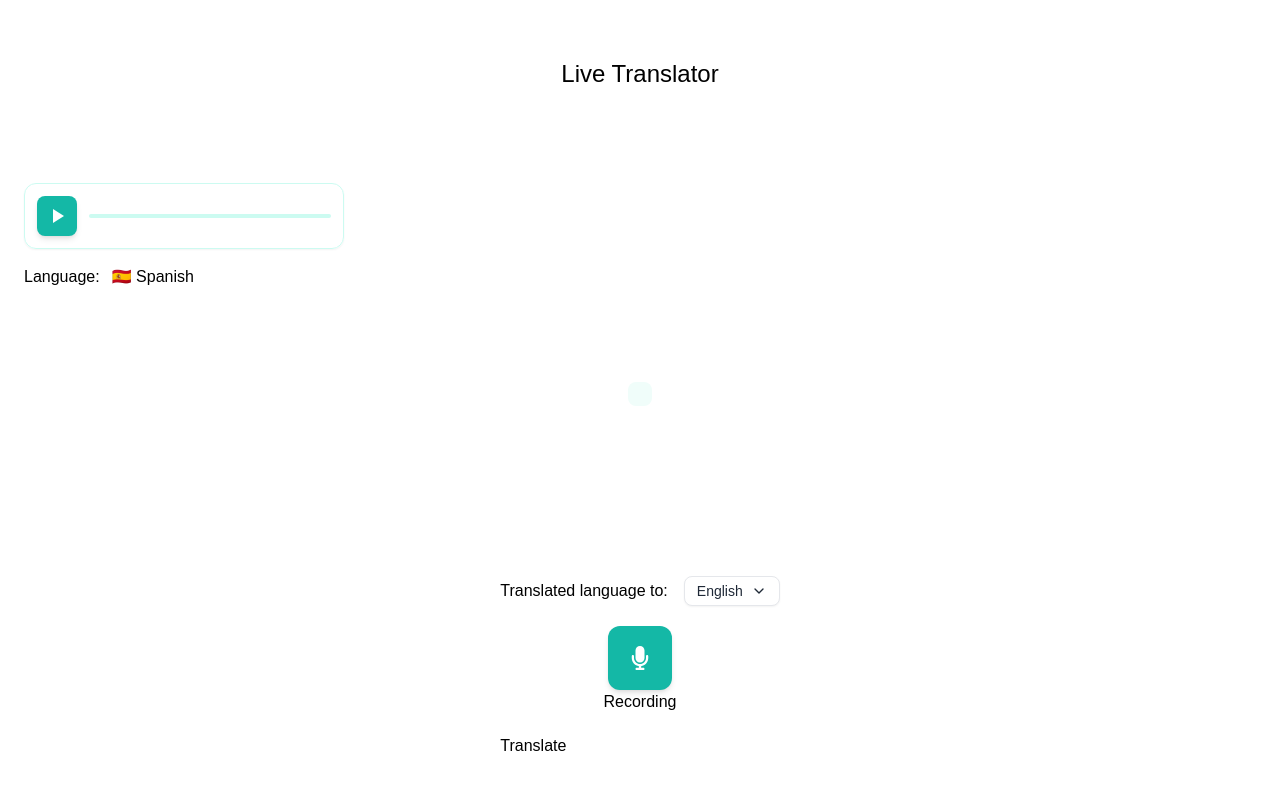
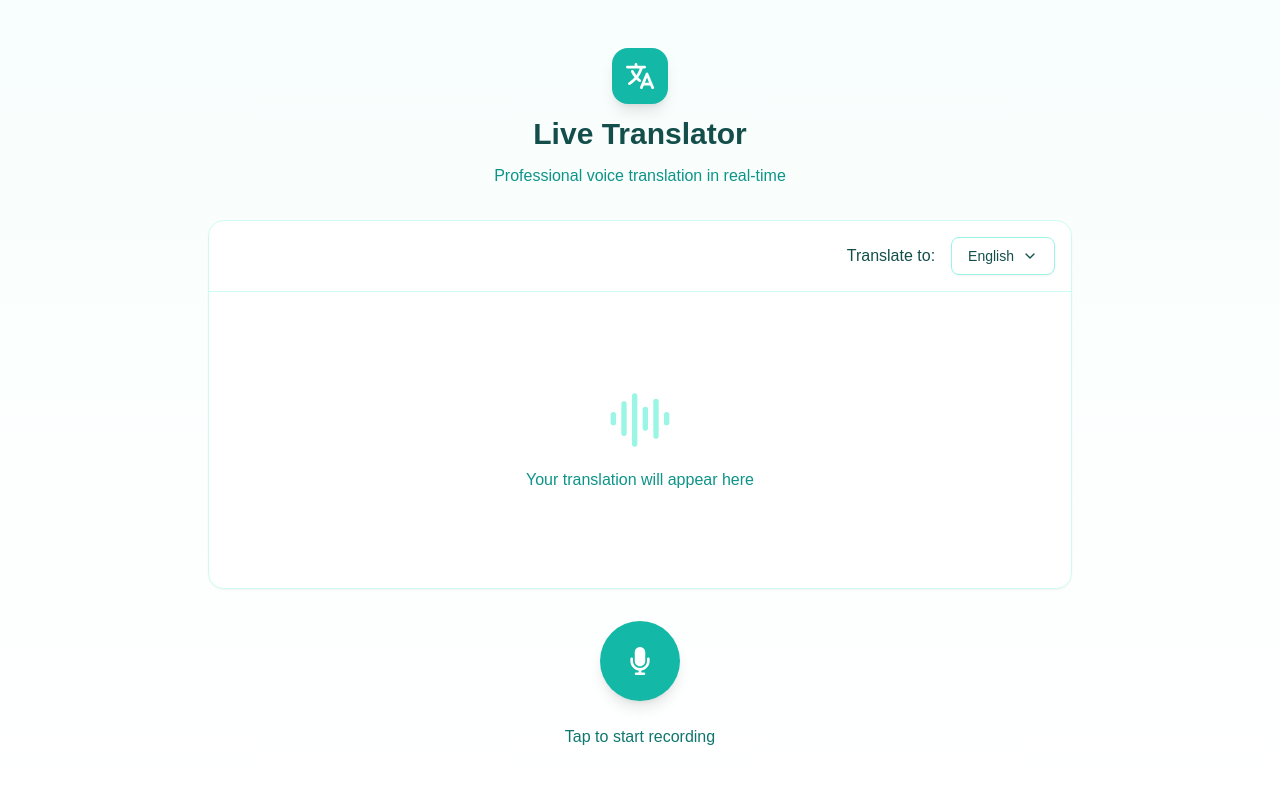
Before and after one commit to REDEFINE-AI/TRAVELBUDDY-HACKATLY, a Next.js app in the folder client/: page /translator/tool in a window 1280 px wide. Shown: the top 790 px of the page. Built offline with nearby package versions, Linux system fonts and the light colour scheme; a web font is replaced by a local one.

Commit message:
Updated translation page design

```diff
--- a/client/app/translator/tool/page.tsx
+++ b/client/app/translator/tool/page.tsx
@@ -2,11 +2,14 @@
 
 import useAudioRecorder from '@/hooks/audio-player';
 import axios from 'axios';
-import { motion } from 'framer-motion';
+import { motion, AnimatePresence } from 'framer-motion';
 import { useState } from 'react';
-import { FaCircle } from 'react-icons/fa';
+import { FaCircle, FaRegCopy } from 'react-icons/fa';
 import { FaKeyboard, FaMicrophone } from 'react-icons/fa6';
 import { MdPause, MdPlayArrow } from 'react-icons/md';
+import { IoLanguage } from "react-icons/io5";
+import { FaWaveSquare } from "react-icons/fa";
+import { LuAudioLines } from "react-icons/lu";
 
 interface AudioPlayerProps {
   isPlaying: boolean;
@@ -106,72 +109,187 @@ export default function TranslatorTool() {
   }
 
   return (
-    <section className="w-full h-screen bg-white px-4 pt-4 grid place-items-center text-black">
-      <h1 className="text-2xl">Live Translator</h1>
-      {audioFile.blob && <p>Audio file: {audioFile.blob.size} bytes</p>}
-      {audioError && <p className="text-red-500">{audioError}</p>}
-      <div
-        id="audio_player"
-        className="w-full flex gap-4 flex-col  rounded-md p-2  items-start justify-between"
-      >
-        <AudioPlayer isPlaying={isPlaying} onToggle={() => console.log('playing')} />
+    <section className="w-full min-h-screen bg-white">
+      <div className="absolute inset-0 bg-gradient-to-b from-teal-50/50 to-white" />
 
-        <div className="flex items-center gap-3">
-          <p>Language:</p>
-          <span>🇪🇸 Spanish</span>
-        </div>
-      </div>
-      <div className="flex flex-col gap-5">
-        <div id="translated_language" className="p-3 bg-teal-50 rounded-lg">
-          <p>{data?.translation}</p>
-        </div>
-      </div>
-      <div>{error}</div>
-      <div className="space-y-5">
-        <div className="flex items-center justify-center gap-4">
-          <h3>Translated language to:</h3>
-          <Dropdown text={languages[0].name} options={languages} onSelect={setLanguage} />
-        </div>
+      <div className="relative max-w-4xl mx-auto px-4 py-12 space-y-8">
+        {/* Header with animation */}
+        <motion.div
+          initial={{ opacity: 0, y: 20 }}
+          animate={{ opacity: 1, y: 0 }}
+          className="text-center space-y-3"
+        >
+          <div className="flex justify-center">
+            <motion.div
+              whileHover={{ scale: 1.05 }}
+              className="bg-teal-500 p-3 rounded-2xl shadow-lg"
+            >
+              <IoLanguage className="w-8 h-8 text-white" />
+            </motion.div>
+          </div>
+          <h1 className="text-3xl font-bold text-teal-900">Live Translator</h1>
+          <p className="text-teal-600">Professional voice translation in real-time</p>
+        </motion.div>
 
-        {isRecording ? (
-          <div className="flex items-center justify-center flex-col">
-            <button
-              type="button"
-              onClick={() => stopRecording()}
-              className="h-16 w-16 rounded-xl bg-red-500 flex items-center justify-center text-white shadow-md"
+        {/* Translation Result Card */}
+        <motion.div
+          initial={{ opacity: 0, y: 20 }}
+          animate={{ opacity: 1, y: 0 }}
+          transition={{ delay: 0.2 }}
+          className="bg-white/90 backdrop-blur-sm rounded-2xl shadow-sm border border-teal-100 overflow-hidden"
+        >
+          {/* Language Selection - Integrated into card header */}
+          <div className="border-b border-teal-100 p-4">
+            <div className="flex items-center justify-end gap-4">
+              <h3 className="text-teal-900 font-medium">Translate to:</h3>
+              <Dropdown text={languages[0].name} options={languages} onSelect={setLanguage} />
+            </div>
+          </div>
+
+          <div className="p-8">
+            <AnimatePresence mode="wait">
+              {loading ? (
+                <motion.div
+                  key="loading"
+                  initial={{ opacity: 0 }}
+                  animate={{ opacity: 1 }}
+                  exit={{ opacity: 0 }}
+                  className="flex flex-col items-center gap-4 py-12"
+                >
+                  <LuAudioLines className="w-12 h-12 text-teal-500 animate-pulse" />
+                  <p className="text-teal-600">Processing audio...</p>
+                </motion.div>
+              ) : data?.translation ? (
+                <motion.div
+                  key="result"
+                  initial={{ opacity: 0 }}
+                  animate={{ opacity: 1 }}
+                  exit={{ opacity: 0 }}
+                  className="space-y-6"
+                >
+                  <div className="flex items-start justify-between">
+                    <p className="text-xl text-teal-900 leading-relaxed flex-1">{data.translation}</p>
+                    <motion.button
+                      whileHover={{ scale: 1.1 }}
+                      whileTap={{ scale: 0.95 }}
+                      className="p-2 text-teal-500 hover:text-teal-600"
+                      onClick={() => navigator.clipboard.writeText(data.translation)}
+                    >
+                      <FaRegCopy size={20} />
+                    </motion.button>
+                  </div>
+
+                  {/* Dynamic Audio Waveform */}
+                  <div className="flex items-center justify-center h-16 gap-1">
+                    {[...Array(32)].map((_, i) => (
+                      <motion.div
+                        key={i}
+                        animate={{
+                          height: isPlaying ? `${Math.random() * 100}%` : "20%"
+                        }}
+                        transition={{
+                          duration: 0.5,
+                          repeat: isPlaying ? Infinity : 0,
+                          repeatType: "reverse"
+                        }}
+                        className="w-1.5 bg-teal-500/80 rounded-full"
+                      />
+                    ))}
+                  </div>
+
+                  <AudioPlayer isPlaying={isPlaying} onToggle={() => setIsPlaying(!isPlaying)} />
+                </motion.div>
+              ) : (
+                <motion.div
+                  key="empty"
+                  initial={{ opacity: 0 }}
+                  animate={{ opacity: 1 }}
+                  exit={{ opacity: 0 }}
+                  className="text-center py-16 space-y-4"
+                >
+                  <LuAudioLines className="w-16 h-16 text-teal-200 mx-auto" />
+                  <p className="text-teal-600">Your translation will appear here</p>
+                </motion.div>
+              )}
+            </AnimatePresence>
+          </div>
+        </motion.div>
+
+        {/* Recording Controls */}
+        <motion.div
+          initial={{ opacity: 0, y: 20 }}
+          animate={{ opacity: 1, y: 0 }}
+          transition={{ delay: 0.3 }}
+          className="flex flex-col items-center gap-6"
+        >
+          <div className="relative">
+            <AnimatePresence>
+              {isRecording && (
+                <motion.div
+                  initial={{ scale: 0.8, opacity: 0 }}
+                  animate={{ scale: 1, opacity: 1 }}
+                  exit={{ scale: 0.8, opacity: 0 }}
+                  className="absolute -inset-4 bg-teal-100 rounded-full"
+                  style={{ zIndex: -1 }}
+                />
+              )}
+            </AnimatePresence>
+            <motion.button
+              whileHover={{ scale: 1.05 }}
+              whileTap={{ scale: 0.95 }}
+              onClick={() => isRecording ? stopRecording() : startRecording()}
+              className={`h-20 w-20 rounded-full flex items-center justify-center text-white shadow-lg ${
+                isRecording ? 'bg-red-500' : 'bg-teal-500'
+              }`}
             >
-              <FaCircle size={24} />
-            </button>
-            <p className="text-center">Speak</p>
+              {isRecording ? <FaCircle size={28} /> : <FaMicrophone size={28} />}
+            </motion.button>
           </div>
-        ) : (
-          <div className="flex items-center justify-center flex-col">
-            <button
-              type="button"
-              onClick={() => startRecording()}
-              className="h-16 w-16 rounded-xl bg-teal-500 flex items-center justify-center text-white shadow-md"
+
+          <motion.p
+            animate={{ opacity: 1 }}
+            className="text-teal-700 font-medium"
+          >
+            {isRecording ? 'Tap to stop recording' : 'Tap to start recording'}
+          </motion.p>
+
+          <AnimatePresence>
+            {audioFile.blob && (
+              <motion.button
+                initial={{ opacity: 0, y: 10 }}
+                animate={{ opacity: 1, y: 0 }}
+                exit={{ opacity: 0, y: 10 }}
+                whileHover={{ scale: 1.05 }}
+                whileTap={{ scale: 0.95 }}
+                onClick={getTransaltion}
+                className="px-8 py-3 bg-teal-500 text-white rounded-xl shadow-lg"
+              >
+                Translate Audio
+              </motion.button>
+            )}
+          </AnimatePresence>
+        </motion.div>
+
+        {/* Error Messages */}
+        <AnimatePresence>
+          {(error || audioError) && (
+            <motion.div
+              initial={{ opacity: 0, y: 20 }}
+              animate={{ opacity: 1, y: 0 }}
+              exit={{ opacity: 0, y: 20 }}
+              className="bg-red-50 text-red-500 p-4 rounded-xl text-center border border-red-100"
             >
-              <FaMicrophone size={24} />
-            </button>
-            <p className="text-center">Recording</p>
-          </div>
-        )}
-        {audioFile.url && <audio src={audioFile.url} controls className="w-full max-w-md" />}
-        <button onClick={getTransaltion}>Translate</button>
+              {error?.toString() || audioError}
+            </motion.div>
+          )}
+        </AnimatePresence>
       </div>
     </section>
   );
 }
 
-const Dropdown = ({
-  text,
-  options,
-  onSelect, // This prop is the callback to pass selected option back to parent
-}: {
-  text: string;
-  options: { code: string; name: string }[];
-  onSelect: (selectedCode: string) => void; // Function type for passing selected code
-}) => {
+// Update Dropdown styles to match theme
+const Dropdown = ({ text, options, onSelect }) => {
   const [option, setOption] = useState('en'); // Default option
   const [isOpen, setIsOpen] = useState(false); // State to toggle the dropdown visibility
 
@@ -186,11 +304,11 @@ const Dropdown = ({
   };
 
   return (
-    <div className="relative">
+    <div className="relative z-[999]">
       <button
         id="hs-dropdown-transform-style"
         type="button"
-        className="hs-dropdown-toggle py-1 px-3 inline-flex items-center gap-x-2 text-sm font-medium rounded-lg border border-gray-200 bg-white text-gray-800 shadow-sm hover:bg-gray-50 focus:outline-none focus:bg-gray-50 disabled:opacity-50 disabled:pointer-events-none dark:bg-neutral-800 dark:border-neutral-700 dark:text-white dark:hover:bg-neutral-700 dark:focus:bg-neutral-700 capitalize"
+        className="py-2 px-4 inline-flex items-center gap-2 text-sm font-medium rounded-lg border border-teal-200 bg-white text-teal-900 shadow-sm hover:bg-teal-50 focus:outline-none focus:ring-2 focus:ring-teal-500 transition-colors"
         aria-haspopup="menu"
         aria-expanded={isOpen ? 'true' : 'false'}
         aria-label="Dropdown"
@@ -218,20 +336,15 @@ const Dropdown = ({
       </button>
 
       {isOpen && (
-        <div
-          className="hs-dropdown-menu transition-[opacity,margin] duration hs-dropdown-open:opacity-100 opacity-100 z-10 absolute mt-2 origin-top-left min-w-60 bg-white shadow-md rounded-lg dark:bg-neutral-800 dark:border dark:border-neutral-700 dark:divide-neutral-700"
-          role="menu"
-          aria-orientation="vertical"
-          aria-labelledby="hs-dropdown-transform-style"
-        >
-          <div className="p-1 space-y-0.5">
-            {options.map(option_text => (
+        <div className="absolute mt-2 w-48 bg-white rounded-lg shadow-lg border border-teal-100 z-[999]">
+          <div className="p-1">
+            {options.map(option => (
               <button
-                key={option_text.code}
-                onClick={() => handleOptionSelect(option_text.code)}
-                className="flex items-center gap-x-3.5 py-2 px-3 rounded-lg text-sm text-gray-800 hover:bg-gray-100 focus:outline-none focus:bg-gray-100 dark:text-neutral-400 dark:hover:bg-neutral-700 dark:hover:text-neutral-300 dark:focus:bg-neutral-700"
+                key={option.code}
+                onClick={() => handleOptionSelect(option.code)}
+                className="w-full text-left px-4 py-2 text-sm text-teal-900 hover:bg-teal-50 rounded-md transition-colors"
               >
-                {option_text.name}
+                {option.name}
               </button>
             ))}
           </div>
```
